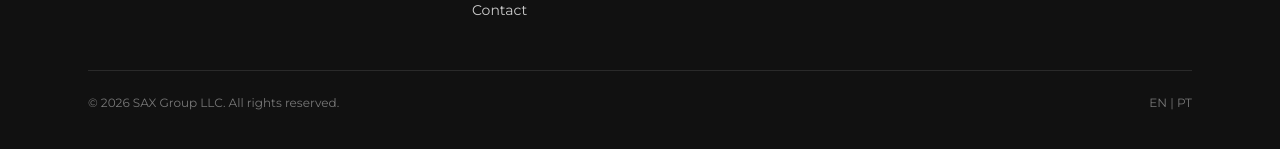
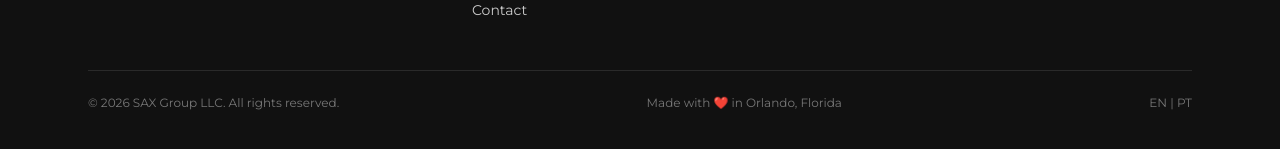
Before and after one commit to diogosax/sax-us-web, a Next.js app: page / in a window 1280 px wide. Shown: the part 3165-3314 px from the top of the page. Built offline with nearby package versions, Linux system fonts and the light colour scheme.

Commit message:
ui: add Orlando signature to footer

```diff
--- a/src/components/Footer.tsx
+++ b/src/components/Footer.tsx
@@ -64,10 +64,12 @@ export default function Footer() {
           </div>
         </div>
 
-        <div className="mt-12 flex items-center justify-between border-t border-[#2a2a2a] pt-6 text-xs text-[#777777]">
-          <span>© 2026 SAX Group LLC. All rights reserved.</span>
-          <span>EN | PT</span>
-        </div>
+	<div className="mt-12 flex flex-col gap-3 border-t border-[#2a2a2a] pt-6 text-xs text-[#777777] md:flex-row md:items-center md:justify-between">
+  	  <span>© 2026 SAX Group LLC. All rights reserved.</span>
+  	  <span>Made with ❤️ in Orlando, Florida</span>
+  	  <span>EN | PT</span>
+	</div>
+
       </div>
     </footer>
   );
```
